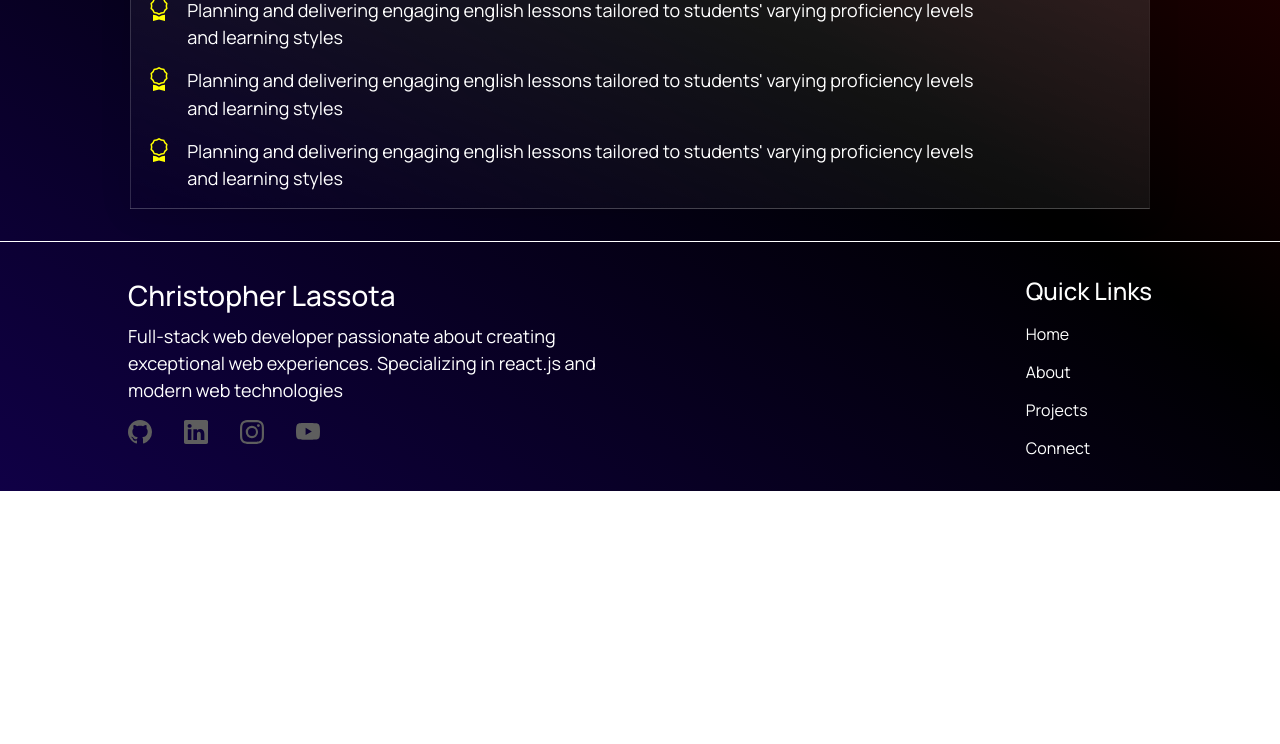
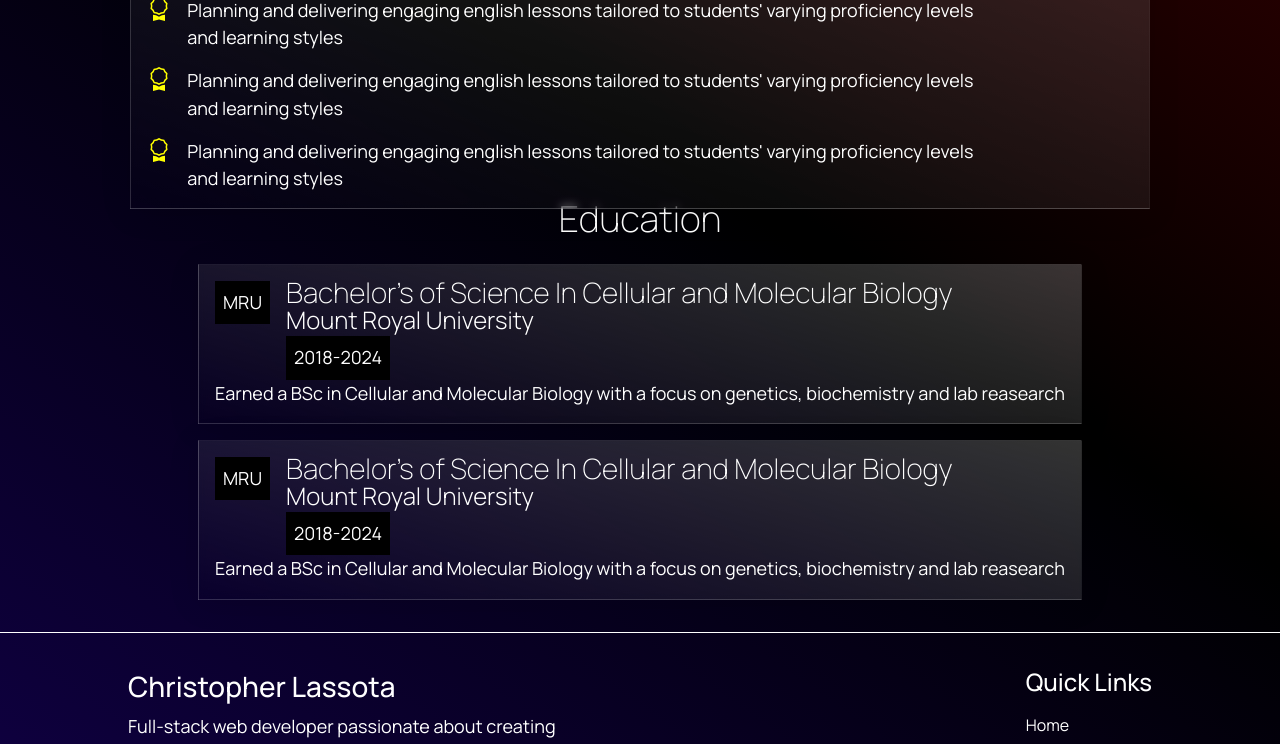
Before and after one commit to christopherlassota/my-website, a React (Vite) app: page /about in a window 1280 px wide. Shown: the part 644-1388 px from the top of the page. Before the commit the page ends 1135 px from the top, so only its background shows below. Built offline with nearby package versions, Linux system fonts and the light colour scheme.

Commit message:
chore: update agents doc and about content

```diff
--- a/src/Pages/About/About.scss
+++ b/src/Pages/About/About.scss
@@ -5,3 +5,30 @@
     @include flex-center(column);
     @include page-padding;
 }
+
+.education {
+    @include flex-center(column);
+    gap: 1rem;
+    &__title {}
+    &__card {
+        @include glass-card;
+    }
+    &__card-top {
+        @include flex-center(row, flex-start, flex-start);
+        gap: 1rem;
+    }
+    &__logo {
+        background-color: Black;
+        padding: 0.5rem;
+    }
+    &__information {}
+    &__degree {}
+    &__institute {}
+    &__date {
+        background-color: Black;
+        padding: 0.5rem;
+        width: hug;
+        display: inline-block;
+    }
+    &__description {}
+}
--- a/src/Pages/About/About.tsx
+++ b/src/Pages/About/About.tsx
@@ -9,6 +9,45 @@ const About = () => {
                 Delievering robust, scale-able, and user-focused solutions that drive buisness success
             </h3>
             < Experience />
+            <section className="education">
+                    <h2 className="education__title">
+                        Education
+                    </h2>
+                <article className="education__card">
+                    <div className="education__card-top">
+                        <p className="education__logo">
+                            MRU
+                        </p>
+                        <div className="education__information">
+                            <h3 className="education__degree">
+                                Bachelor's of Science In Cellular and Molecular Biology
+                            </h3>
+                            <h4 className="education__institute">
+                                Mount Royal University
+                            </h4>
+                            <p className="education__date">2018-2024</p>
+                        </div>
+                    </div>
+                    <p className="education__description">Earned a BSc in Cellular and Molecular Biology with a focus on genetics, biochemistry and lab reasearch</p>
+                </article>
+                <article className="education__card">
+                    <div className="education__card-top">
+                        <p className="education__logo">
+                            MRU
+                        </p>
+                        <div className="education__information">
+                            <h3 className="education__degree">
+                                Bachelor's of Science In Cellular and Molecular Biology
+                            </h3>
+                            <h4 className="education__institute">
+                                Mount Royal University
+                            </h4>
+                            <p className="education__date">2018-2024</p>
+                        </div>
+                    </div>
+                    <p className="education__description">Earned a BSc in Cellular and Molecular Biology with a focus on genetics, biochemistry and lab reasearch</p>
+                </article>
+            </section>
         </section>
     )
 }
```
Also changed, not shown: recommendations.txt (added), 1 other file (tests, documents, lock files or other folders).
